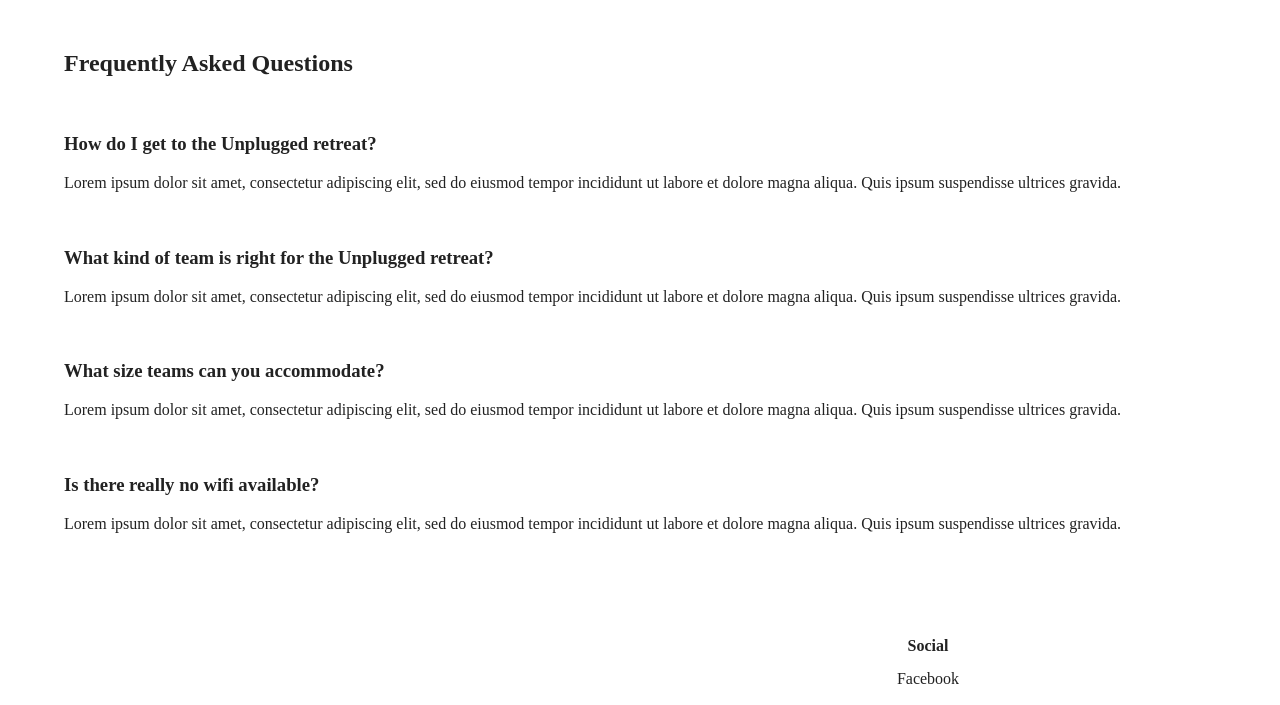
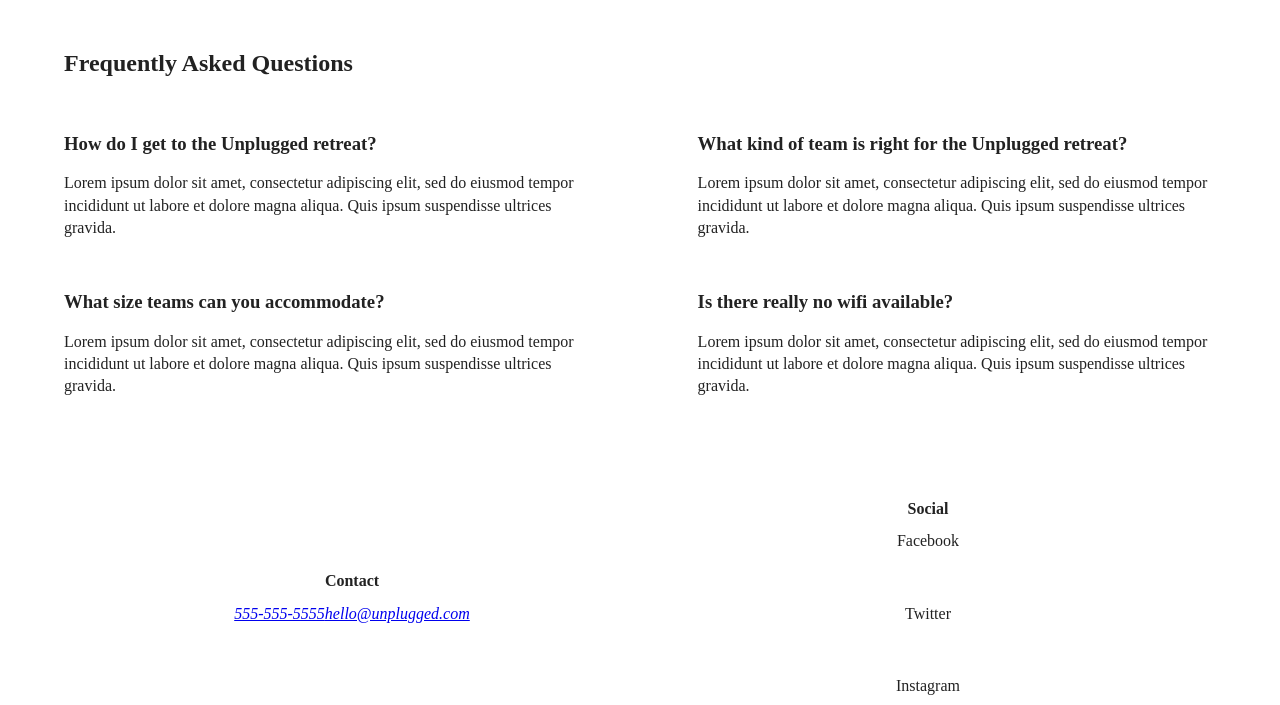
Before and after one commit to K-Zimny/Unplugged-Retreat, a website: page faq/index.html in a window 1280 px wide. Shown: the part 57-762 px from the top of the page. Drawn offline with Linux system fonts and the light colour scheme.

Commit message:
Added tablet styles for FAQ page

```diff
--- a/css/main.css
+++ b/css/main.css
@@ -224,6 +224,10 @@ textarea {
     justify-content: flex-start;
   }
 
+  .faq .content-wrapper h2{
+    width: 100%;
+  }
+
 /* ==========================================================================
    Helper classes
    ========================================================================== */
@@ -403,6 +407,17 @@ textarea {
    width: 45%;
   }
 
+  /* ----------FAQ page---------- */
+
+  .faq .content-wrapper {
+    justify-content: space-between;
+  }
+
+  .faq-content{
+    width: 45%;
+  }
+
+
 }
 
 @media only screen and (min-width:1200px){
```
